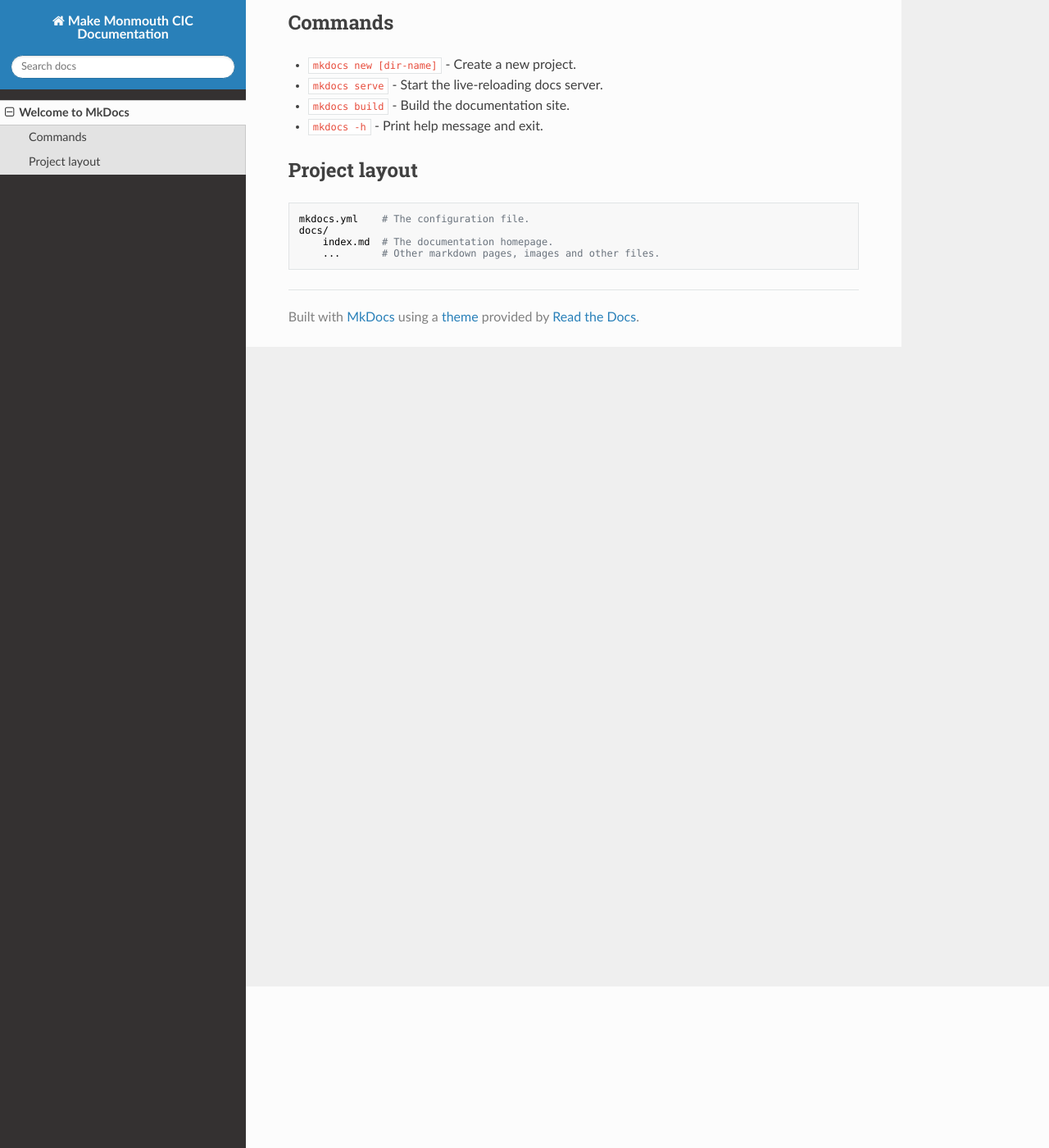
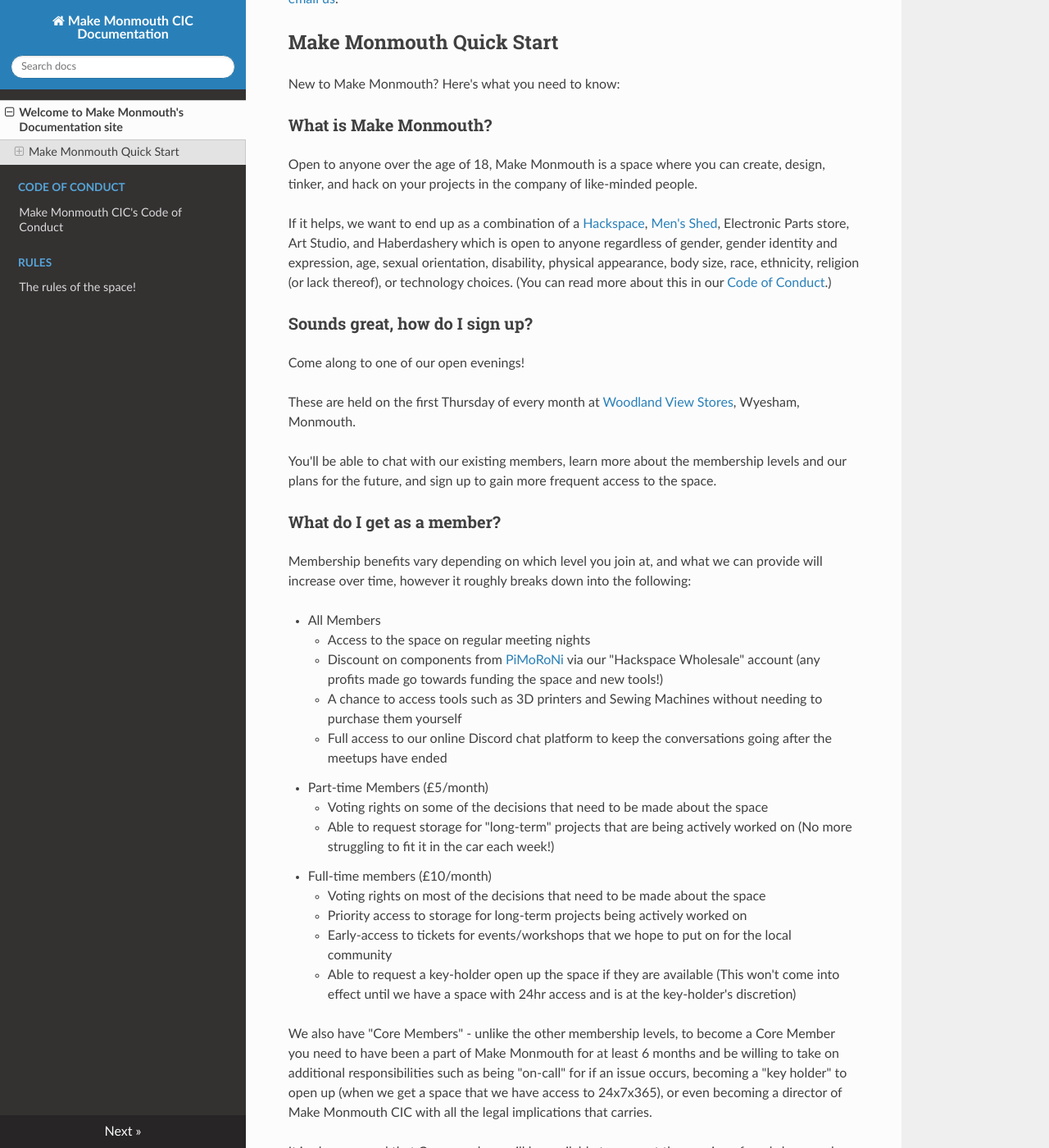
Before and after one commit to MakeMonmouth/docs, an MkDocs documentation site: the page built from docs/index.md, in a window 1280 px wide and 1400 px high, scrolled down 197 px. Shown: the whole window at 82% size. Built offline with MkDocs 1.6.1, drawn with Linux system fonts in a browser that asks for light colours; nearby versions of some CDN libraries; some of the changed text lies outside the part shown.

Commit message:
Add index and placeholders for CoC/rules

```diff
--- a/docs/index.md
+++ b/docs/index.md
@@ -1,17 +1,51 @@
-# Welcome to MkDocs
+# Welcome to Make Monmouth's Documentation site
 
-For full documentation visit [mkdocs.org](https://www.mkdocs.org).
+If you'd like to know more about Make Monmouth and what we do, you can [visit our website](https://www.makemonmouth.co.uk/) or [email us](mailto:info@makemonmouth.co.uk).
 
-## Commands
+## Make Monmouth Quick Start
 
-* `mkdocs new [dir-name]` - Create a new project.
-* `mkdocs serve` - Start the live-reloading docs server.
-* `mkdocs build` - Build the documentation site.
-* `mkdocs -h` - Print help message and exit.
+New to Make Monmouth? Here's what you need to know:
 
-## Project layout
+### What is Make Monmouth?
 
-    mkdocs.yml    # The configuration file.
-    docs/
-        index.md  # The documentation homepage.
-        ...       # Other markdown pages, images and other files.
+Open to anyone over the age of 18, Make Monmouth is a space where you can create, design, tinker, and hack on your projects in the company of like-minded people.
+
+If it helps, we want to end up as a combination of a [Hackspace](https://hackspace.org.uk), [Men's Shed](https://menssheds.org.uk/), Electronic Parts store, Art Studio, and Haberdashery which is open to anyone regardless of gender, gender identity and expression, age, sexual orientation, disability, physical appearance, body size, race, ethnicity, religion (or lack thereof), or technology choices. (You can read more about this in our [Code of Conduct](/code-of-conduct).)
+
+### Sounds great, how do I sign up?
+
+Come along to one of our open evenings!
+
+These are held on the first Thursday of every month at [Woodland View Stores](https://goo.gl/maps/cJkfhT5tCQ3i8Az88), Wyesham, Monmouth.
+
+You'll be able to chat with our existing members, learn more about the membership levels and our plans for the future, and sign up to gain more frequent access to the space.
+
+### What do I get as a member?
+
+Membership benefits vary depending on which level you join at, and what we can provide will increase over time, however it roughly breaks down into the following:
+
+* All Members
+    * Access to the space on regular meeting nights
+    * Discount on components from [PiMoRoNi](https://www.pimoroni.com/) via our "Hackspace Wholesale" account (any profits made go towards funding the space and new tools!)
+    * A chance to access tools such as 3D printers and Sewing Machines without needing to purchase them yourself
+    * Full access to our online Discord chat platform to keep the conversations going after the meetups have ended
+* Part-time Members (£5/month)
+    * Voting rights on some of the decisions that need to be made about the space
+    * Able to request storage for "long-term" projects that are being actively worked on (No more struggling to fit it in the car each week!)
+* Full-time members (£10/month)
+    * Voting rights on most of the decisions that need to be made about the space
+    * Priority access to storage for long-term projects being actively worked on
+    * Early-access to tickets for events/workshops that we hope to put on for the local community
+    * Able to request a key-holder open up the space if they are available (This won't come into effect until we have a space with 24hr access and is at the key-holder's discretion)
+
+We also have "Core Members" - unlike the other membership levels, to become a Core Member you need to have been a part of Make Monmouth for at least 6 months and be willing to take on additional responsibilities such as being "on-call" for if an issue occurs, becoming a "key holder" to open up (when we get a space that we have access to 24x7x365), or even becoming a director of Make Monmouth CIC with all the legal implications that carries.
+
+It is also assumed that Core members will be available to support the running of workshops and events, and will take part in raising awareness and funds for the organisation when needed.
+
+Given that Core Members take on additional responsibilities, the membership fee remains at £10/month for these members however they also get the following benefits on top of their Full membership:
+
+* Voting rights on all decisions that affect the running of the organisation and space
+* Access to the space at all times
+* Access to a dedicated "core membership" channel within our Discord community
+* First refusal on storage space
+* First refusal on tickets for events/workshops we organise
```
Also changed, not shown: docs/code-of-conduct/index.md (added, +7 -0 lines), docs/rules/index.md (added, +10 -0 lines).
